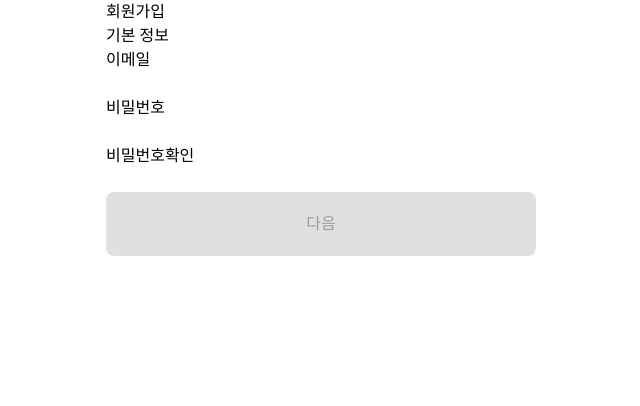
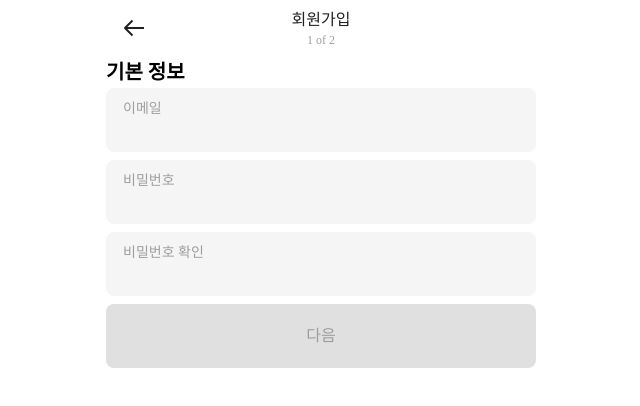
Before and after one commit to FRONTENDSCHOOL8/bookjeok-bookjeok, a React (Vite) app: page /signup in a window 1280 px wide. Shown: the top 406 px of the page, without its empty margins (319-959 px from the left). Built offline with nearby package versions, Linux system fonts and the light colour scheme; no server answers; a web font is replaced by a local one; what pocketbase would draw is missing.

Commit message:
[Modify] 회원가입 기본 정보 입력 페이지 컴포넌트 조립 #9

```diff
--- a/src/pages/SignUp/BasicInfo.jsx
+++ b/src/pages/SignUp/BasicInfo.jsx
@@ -2,7 +2,7 @@ import { useState, useEffect } from 'react';
 import { Link, Form } from 'react-router-dom';
 import { useDebounce } from '@/hooks/index';
 import { validateEmail, validatePassword } from '@/utils';
-import { MainButton } from '@/components/Atoms';
+import { MainButton, NomalTitle, TextForm } from '@/components/Atoms';
 import pb from '@/api/pocketbase';
 /*
 
@@ -70,43 +70,57 @@ export default function BasicInfo() {
 
   return (
     <>
-      <h1>회원가입</h1>
-      <h2>기본 정보</h2>
+      <NomalTitle backButton subText="1 of 2">
+        회원가입
+      </NomalTitle>
+      <h2 className="text-h-2-semibold">기본 정보</h2>
       <Form className="flex flex-col" method="post">
-        <label htmlFor="email">이메일</label>
-        <input
+        <TextForm
           name="email"
           type="email"
           id="email"
           onChange={handleUserInfo}
           autoComplete="off"
-        />
-        {userInfo.email == '' || isValidateEmail
-          ? ''
-          : '이메일 형식이 올바르지 않습니다.'}
-        {userInfo.email && isValidateEmail && isRegisteredEmail
-          ? '이미 사용 중인 이메일 주소입니다.'
-          : ''}
-        <label htmlFor="password">비밀번호</label>
-        <input
+          description={
+            (userInfo.email == '' || isValidateEmail
+              ? ''
+              : '이메일 형식이 올바르지 않습니다.',
+            userInfo.email && isValidateEmail && isRegisteredEmail
+              ? '이미 사용 중인 이메일 주소입니다.'
+              : '')
+          }
+        >
+          이메일
+        </TextForm>
+
+        <TextForm
           type="password"
           id="password"
           name="password"
           onChange={handleUserInfo}
-        />
-        {userInfo.password == '' || isValidatePassword
-          ? ''
-          : '비밀번호는 8자 이상 영문, 숫자, 특수문자를 포함해 작성해주세요'}
-        <label htmlFor="passwordConfirm">비밀번호확인</label>
-        <input
+          autoComplete="off"
+          description={
+            userInfo.password == '' || isValidatePassword
+              ? ''
+              : '비밀번호는 8자 이상 영문, 숫자, 특수문자를 포함해 작성해주세요'
+          }
+        >
+          비밀번호
+        </TextForm>
+        <TextForm
           id="passwordConfirm"
           type="password"
           name="passwordConfirm"
           onChange={handleUserInfo}
-        />
-        {userInfo.password == '' || isconfirmPassword
-          ? ''
-          : '동일한 비밀번호를 입력해주세요.'}
+          autoComplete="off"
+          description={
+            userInfo.password == '' || isconfirmPassword
+              ? ''
+              : '동일한 비밀번호를 입력해주세요.'
+          }
+        >
+          비밀번호 확인
+        </TextForm>
       </Form>
 
       <Link to="/signup/detail" state={userInfo}>
```
